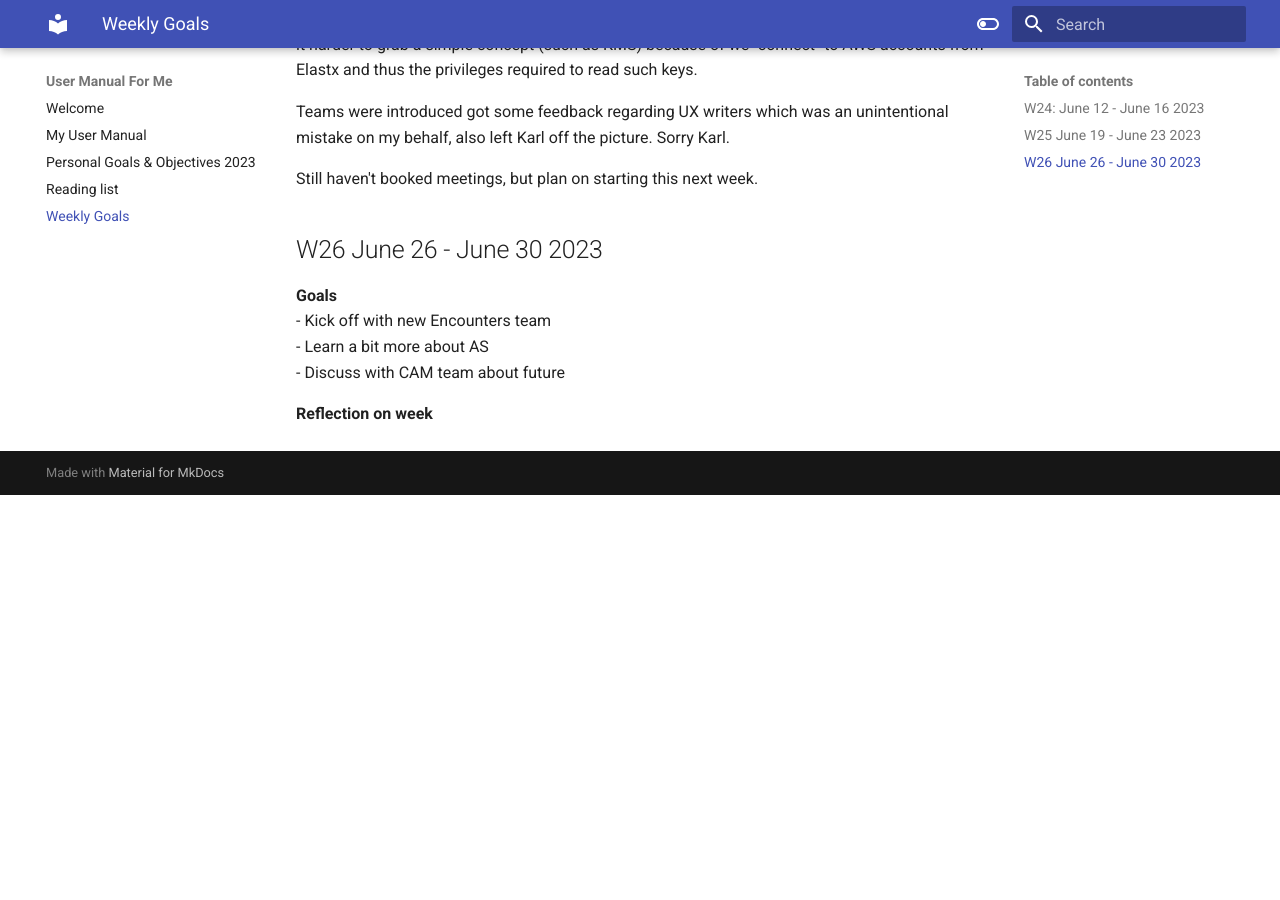
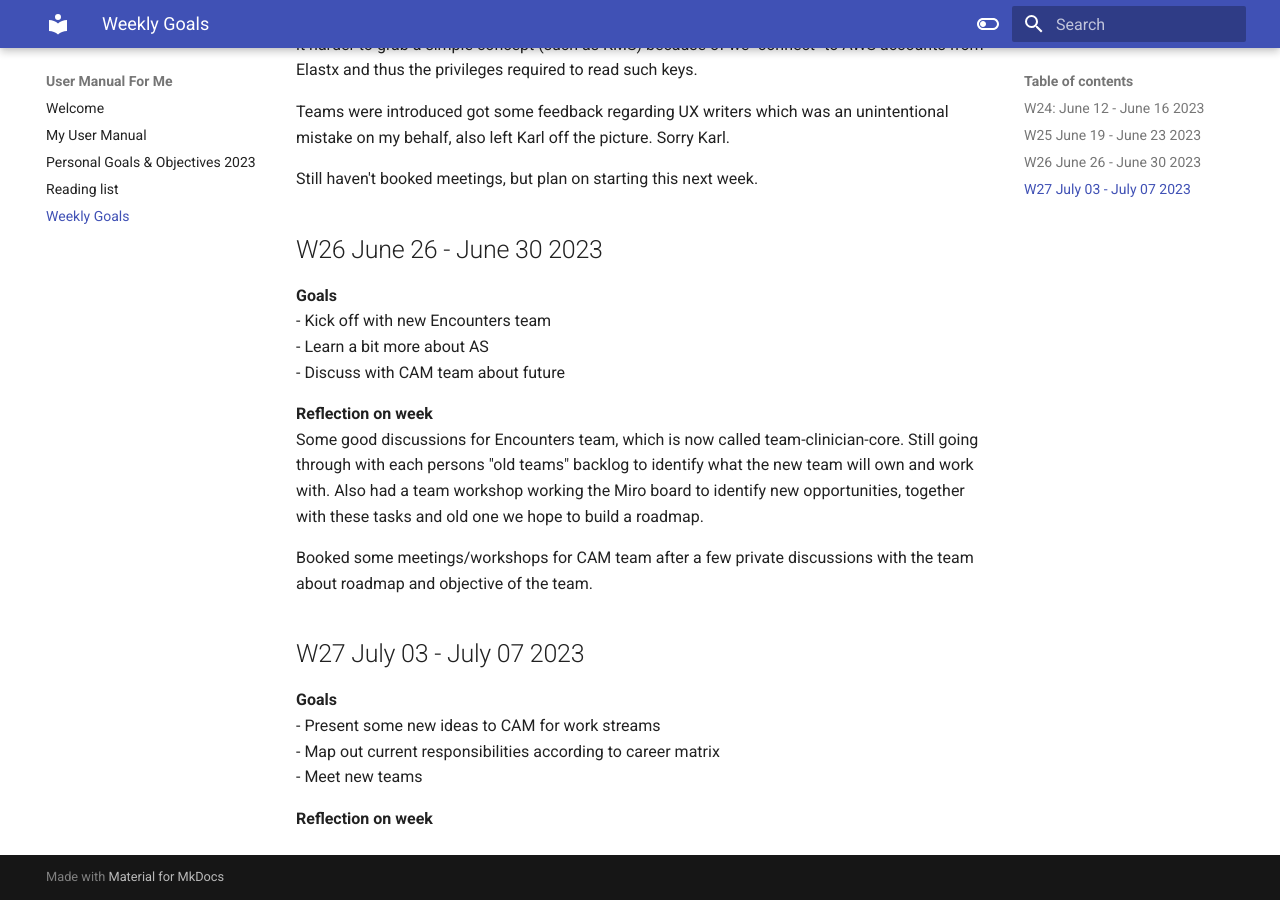
Before and after one commit to skakau/my-ramblings, an MkDocs documentation site: the page built from docs/Weekly Goals.md, in a window 1280 px wide and 900 px high, scrolled down 808 px. Built offline with MkDocs 1.6.1 and Material for MkDocs 9.7.7, drawn with Linux system fonts in a browser that asks for light colours; before the commit the page ends 1303 px from its top, so only the background shows below that.

Commit message:
PUSH NOTE : Weekly Goals.md

```diff
--- a/docs/Weekly Goals.md
+++ b/docs/Weekly Goals.md
@@ -33,3 +33,14 @@ Still haven't booked meetings, but plan on starting this next week.
 - Discuss with CAM team about future
 
 **Reflection on week**
+Some good discussions for Encounters team, which is now called team-clinician-core. Still going through with each persons "old teams" backlog to identify what the new team will own and work with. Also had a team workshop working the Miro board to identify new opportunities, together with these tasks and old one we hope to build a roadmap.
+
+Booked some meetings/workshops for CAM team after a few private discussions with the team about roadmap and objective of the team.
+
+## W27 July 03 - July 07 2023
+**Goals**
+- Present some new ideas to CAM for work streams
+- Map out current responsibilities according to career matrix
+- Meet new teams
+
+**Reflection on week**
```
